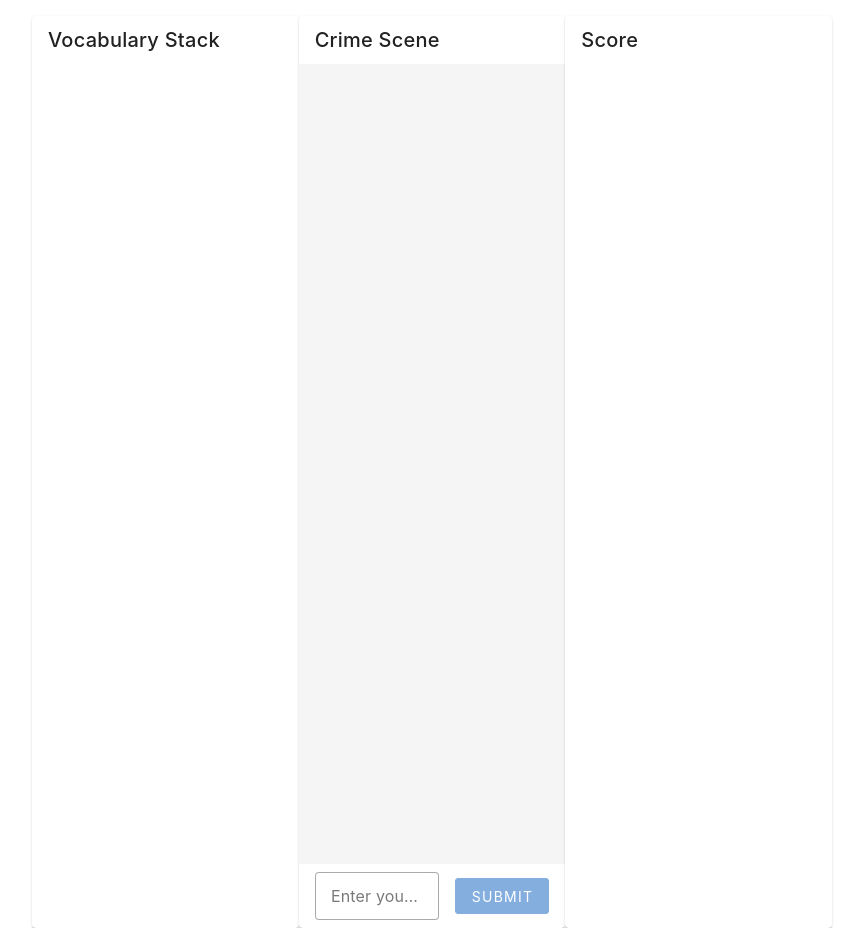
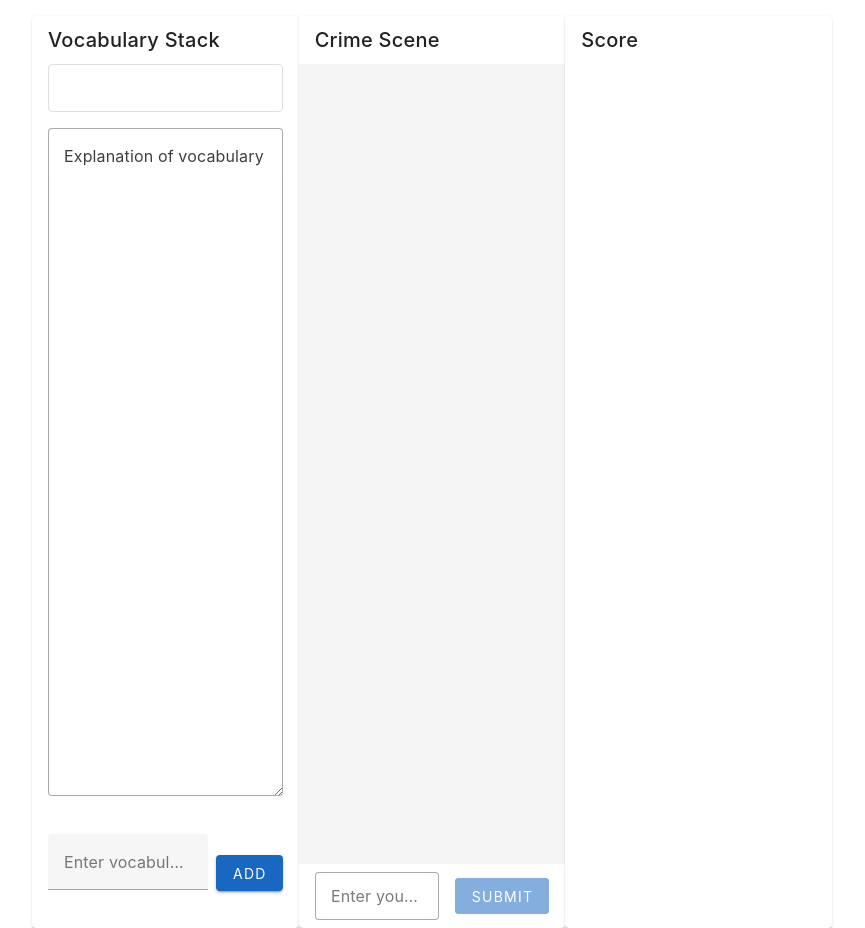
Before and after one commit to MMaus/hm10-poirot, a Vue app: page / in a window 1280 px wide. Shown: the part 80-1008 px from the top of the page, without its empty margins (0-865 px from the left). Built offline with nearby package versions, Linux system fonts and the light colour scheme.

Commit message:
first shot of vocabulary stack

```diff
--- a/src/components/VocabularyStack.vue
+++ b/src/components/VocabularyStack.vue
@@ -1,12 +1,73 @@
 <script setup lang="ts">
-// Component logic will go here
+import { ref } from 'vue';
+
+const vocabularyWords = ref<string[]>([]);
+const newWord = ref('');
+const explanation = ref('Explanation of vocabulary');
+
+const addWord = () => {
+  if (newWord.value.trim()) {
+    vocabularyWords.value.unshift(newWord.value.trim());
+    newWord.value = '';
+  }
+};
+
+const removeWord = (index: number) => {
+  vocabularyWords.value.splice(index, 1);
+  // Reset explanation if we're removing the word that was being explained
+  if (explanation.value.startsWith('Explain ') &&
+      !vocabularyWords.value.includes(explanation.value.substring(8))) {
+    explanation.value = 'Explanation of vocabulary';
+  }
+};
+
+const showExplanation = (word: string) => {
+  explanation.value = `Explain ${word}`;
+};
 </script>
 
 <template>
-  <v-card class="fill-height">
+  <v-card class="fill-height d-flex flex-column">
     <v-card-title>Vocabulary Stack</v-card-title>
-    <v-card-text>
-      <!-- Vocabulary stack content will go here -->
+    <v-card-text class="flex-grow-1 d-flex flex-column">
+      <!-- Chip list area -->
+      <div class="mb-4 chip-container">
+        <v-chip
+          v-for="(word, index) in vocabularyWords"
+          :key="index"
+          class="ma-1"
+          closable
+          @click="showExplanation(word)"
+          @click:close="removeWord(index)"
+        >
+          {{ word }}
+        </v-chip>
+      </div>
+
+      <!-- Explanation text area -->
+      <v-textarea
+        v-model="explanation"
+        readonly
+        rows="4"
+        class="mb-4"
+        variant="outlined"
+      ></v-textarea>
+
+      <!-- Input field and add button -->
+      <div class="d-flex align-center">
+        <v-text-field
+          v-model="newWord"
+          label="Enter vocabulary"
+          @keyup.enter="addWord"
+          class="flex-grow-1 mr-2"
+        ></v-text-field>
+        <v-btn
+          color="primary"
+          @click="addWord"
+        >
+          Add
+        </v-btn>
+      </div>
     </v-card-text>
   </v-card>
 </template>
@@ -15,4 +76,11 @@
 .fill-height {
   height: 100%;
 }
+
+.chip-container {
+  min-height: 48px;
+  border: 1px solid rgba(0, 0, 0, 0.12);
+  border-radius: 4px;
+  padding: 8px;
+}
 </style>
```
